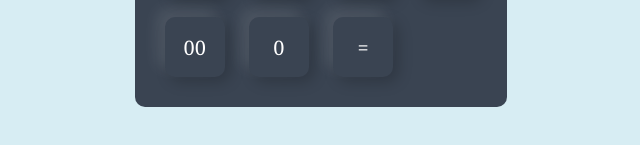
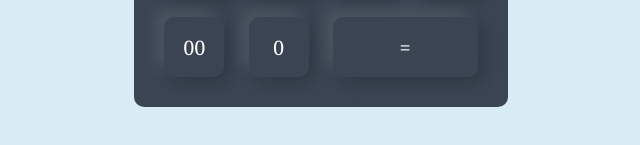
Before and after one commit to mahtabesmaeili1/calculator, a plain HTML site: page index.html in a window 1280 px wide. Shown: the part 573-718 px from the top of the page, 319-959 px from the left. Drawn offline with Linux system fonts and the light colour scheme.

Commit message:
made the equal button double size

```diff
--- a/index.html
+++ b/index.html
@@ -39,7 +39,7 @@
           <div>
             <input type="button" value="00" />
             <input type="button" value="0" />
-            <input type="button" value="=" />
+            <input class="equal" type="button" value="=" />
           </div>
         </form>
       </div>
--- a/style.css
+++ b/style.css
@@ -42,3 +42,6 @@ form .display input {
   font-size: 45px;
   box-shadow: none;
 }
+form input.equal {
+  width: 145px;
+}
```
